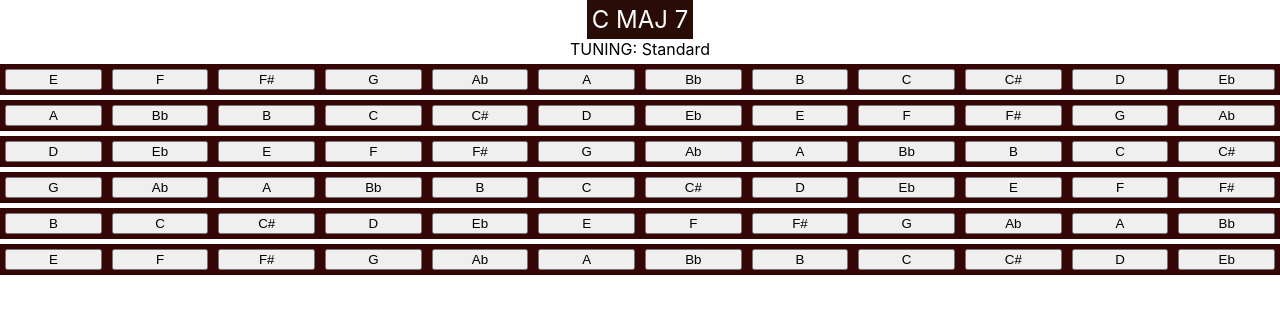
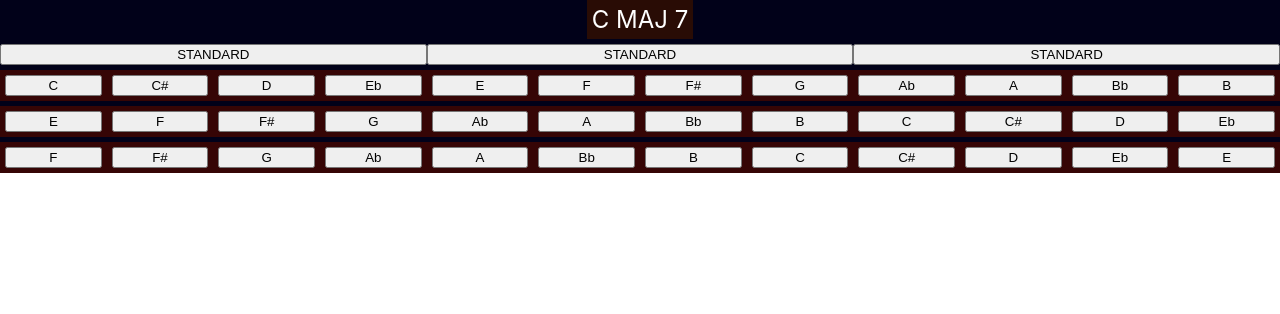
Before and after one commit to GraysonQuartech/chordApp, a React (Create React App) app: page / in a window 1280 px wide. Shown: the top 314 px of the page. Built offline with nearby package versions, Linux system fonts and the light colour scheme.

Commit message:
add base work for tuning component which will determine the tuning

```diff
--- a/src/App.css
+++ b/src/App.css
@@ -1,6 +1,7 @@
 
 .body {
   text-align: center;
+  background-color: rgb(1, 1, 25);
 }
 
 .final-chord {
@@ -11,6 +12,15 @@
   font-size: x-large;
 }
 
+.tuning-grid {
+  margin-top: 5px;
+  display: grid;
+  grid-template-columns: 1fr 1fr 1fr;
+}
+.tuning-option {
+  display: inline-block;
+}
+
 .string-grid {
   display: grid;
   grid-template-columns: 1fr;
--- a/src/App.tsx
+++ b/src/App.tsx
@@ -2,18 +2,21 @@
 import React from 'react';
 import './App.css';
 import StringC from './components/StringC'
+import Tuning from './components/Tuning'
 
+interface tunings {
+  standardTuning: number[];
+  dropDTuning: number[];
+  openCTuning: number[];
+}
 
-const standardTuning: number[] = [4, 9, 2, 7, 11, 4];
-const dropDTuning: number[] = [2, 9, 2, 7, 11, 4];
-const openCTuning: number[] = [0, 7, 0, 7, 0, 4];
 
 /*
 *this function is called when a user clicks a note.
 */
-const noteSelected = () => {
-  console.log('note selected');
-}
+//const noteSelected = () => {
+//  console.log('note selected');
+//}
 
 //each string component is passed the tuning / rotation of the scale
 function App() {
@@ -22,16 +25,15 @@ function App() {
       <div className="final-chord">
         C MAJ 7
       </div>
-      <div>
-        TUNING: Standard
+      <div className="tuning-grid">
+        <Tuning tuningID={0}/>
+        <Tuning tuningID={1}/>
+        <Tuning tuningID={2}/>
       </div>
       <div className="string-grid">
+        <StringC tuningShift={0}/>
         <StringC tuningShift={4}/>
-        <StringC tuningShift={9}/>
-        <StringC tuningShift={2}/>
-        <StringC tuningShift={7}/>
-        <StringC tuningShift={11}/>
-        <StringC tuningShift={4}/>
+        <StringC tuningShift={5}/>
       </div>
     </div>
   );
--- /dev/null
+++ b/src/components/Tuning.css
@@ -0,0 +1,3 @@
+.tuning-option {
+  display: inline-block;
+}
--- /dev/null
+++ b/src/components/Tuning.tsx
@@ -0,0 +1,28 @@
+//detects click and returns the correct array
+
+import React from 'react';
+import './Tuning.css';
+
+interface tuningProps{
+    tuningID: number;
+}
+
+interface tunings {
+    standardTuning: number[];
+    dropDTuning: number[];
+    openCTuning: number[];
+}
+const tunings: tunings = {
+    standardTuning: [4, 9, 2, 7, 11, 4],
+    dropDTuning: [2, 9, 2, 7, 11, 4],
+    openCTuning: [0, 7, 0, 7, 0, 4]
+};
+
+
+function Tuning(props: tuningProps) {
+    return (
+        <button className="tuning-option">STANDARD</button>
+    );
+  }
+
+  export default Tuning;
```
